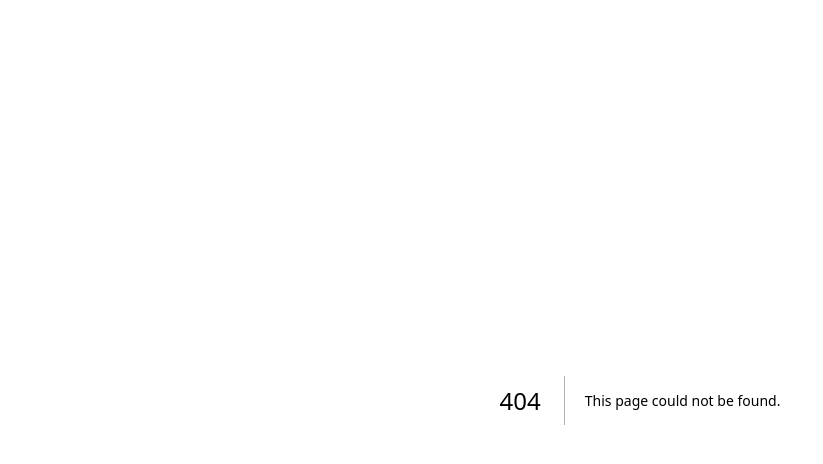
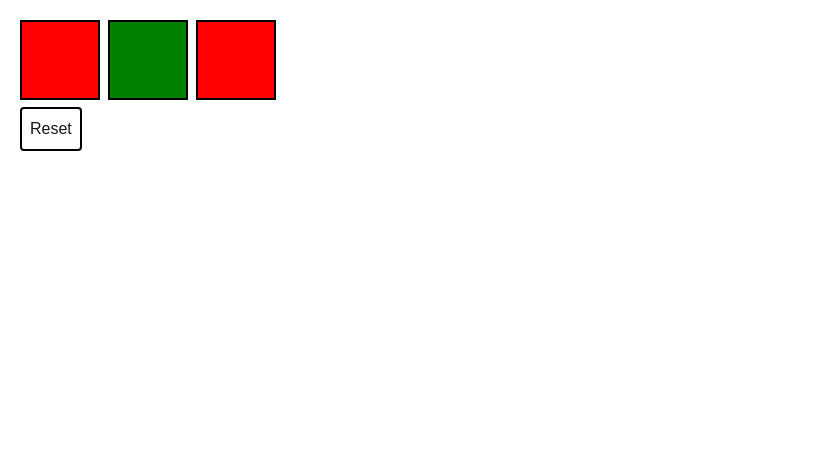
Before and after one commit to trisr/react-my-components, a Next.js app: page /box-map-2 in a window 1280 px wide. Before the commit this address had no page. Shown: the top 464 px of the page, without its empty margins (0-823 px from the left). Built offline with nearby package versions, Linux system fonts and the light colour scheme.

Commit message:
feat(box-map-2): initial commit (#1)

```diff
--- /dev/null
+++ b/src/app/box-map-2/page.tsx
@@ -0,0 +1,96 @@
+'use client'
+import BoxMap from "@/components/box-map"
+import { useCallback, useEffect, useState } from "react";
+import { BoxColorProps } from "./types";
+
+// TODO
+// 1. click green --> change current element to red and add 1 new green element at the end of the list
+// 2. click rede --> delete current element
+// 3. add a button to reset the list of colors to its initial state
+// 4. render a history of user actions (clicks)
+
+const initialValue = [
+    {
+        id: 1,
+        value: 'red'
+    },
+    {
+        id: 2,
+        value: 'green'
+    },
+    {
+        id: 3,
+        value: 'red'
+    },
+];
+
+const BoxMap2Page = () => {
+    const [boxColorList, setBoxColorList] = useState<BoxColorProps[]>(initialValue);
+    const [history, setHistory] = useState<string[]>([]);
+
+    // function is created only once during the initial render and
+    // won't change on subsequent renders unless the dependencies change.
+    const handleBoxClick = useCallback(function onClick(box: BoxColorProps, index: number) {
+        const newBoxList = [...boxColorList];
+
+        if (box.value === 'green') {
+            newBoxList[index] = {
+                ...newBoxList[index],
+                value: 'red'
+            }
+
+            const addedBox = {
+                id: Math.random() * 1000,
+                value: 'green'
+            }
+
+            newBoxList.push(addedBox);
+            setHistory([
+                ...history,
+                `Box ${index + 1} turned red then add new green on the last index. Box count: ${newBoxList.length}`
+            ])
+        }
+
+        if (box.value === 'red') {
+            newBoxList.splice(index, 1);
+            setHistory([
+                ...history,
+                `Box ${index + 1} removed. Box count: ${newBoxList.length}`
+            ])
+        }
+
+        setBoxColorList(newBoxList);
+    }, [boxColorList])
+
+    const handleReset = () => {
+        setBoxColorList(initialValue)
+        setHistory([])
+    }
+
+    return (
+        <div className="container p-5">
+            {
+                boxColorList.map((box, index) => (
+                    <BoxMap
+                        key={box.id}
+                        boxKey={box.id}
+                        handleBoxClick={() => handleBoxClick(box, index)}
+                        backgroundColor={box.value}
+                    />
+                ))
+            }
+            <div>
+                <button onClick={handleReset} className="border-black border-2 p-2 rounded">Reset</button>
+            </div>
+            <ul>
+                {
+                    history.map((value, index) => (
+                        <li key={index}>{value}</li>
+                    ))
+                }
+            </ul>
+        </div>
+    )
+}
+
+export default BoxMap2Page
--- /dev/null
+++ b/src/app/box-map-2/types.ts
@@ -0,0 +1,4 @@
+export interface BoxColorProps {
+    id: number,
+    value: string
+}
--- a/src/components/box-map/index.tsx
+++ b/src/components/box-map/index.tsx
@@ -1,8 +1,8 @@
 'use client'
-import { useState } from "react"
+import { memo } from "react";
 import { BoxProps } from "./types"
 
-const BoxMap = ({boxKey, handleBoxClick, backgroundColor}: BoxProps) => {
+const BoxMap = memo(({boxKey, handleBoxClick, backgroundColor}: BoxProps) => {
 
     const onClickBox = () => {
         handleBoxClick();
@@ -18,6 +18,6 @@ const BoxMap = ({boxKey, handleBoxClick, backgroundColor}: BoxProps) => {
             onClick={onClickBox}
         />
     )
-}
+})
 
 export default BoxMap
```
